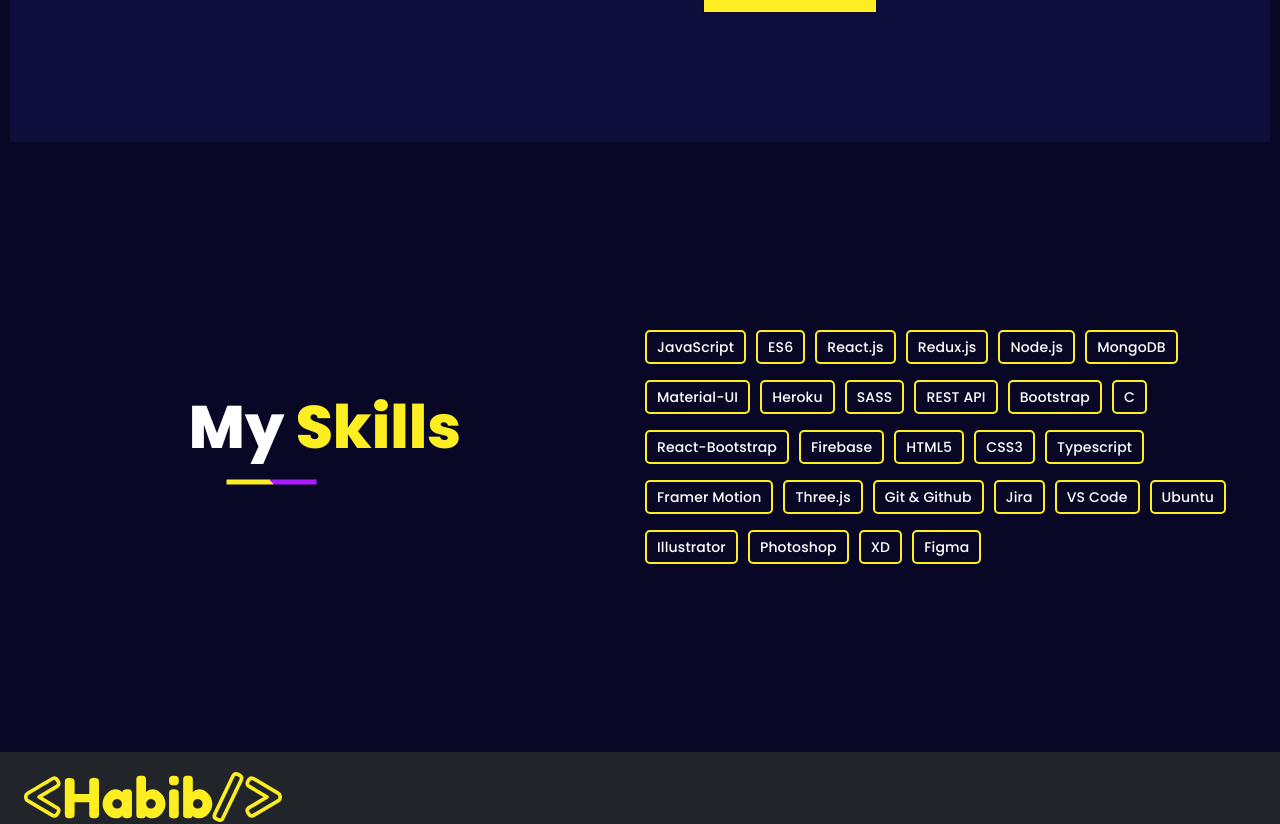
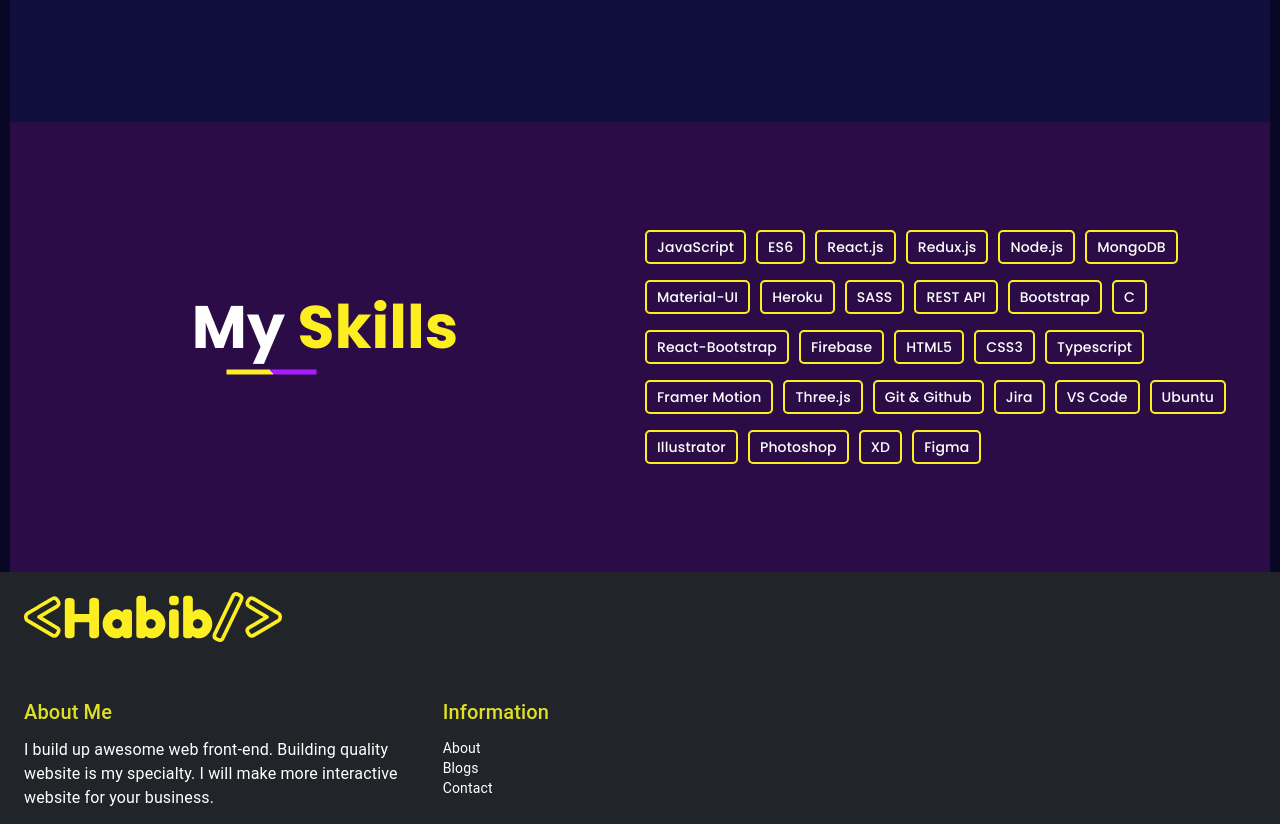
Before and after one commit to habib610/habib-portfolio, a React (Create React App) app: page /about in a window 1280 px wide. Shown: the part 605-1429 px from the top of the page. Built offline with nearby package versions, Linux system fonts and the light colour scheme.

Commit message:
style-changed

```diff
--- a/public/index.html
+++ b/public/index.html
@@ -9,10 +9,7 @@
       name="description"
       content="Web site created using create-react-app"
     />
-    -->
     <link rel="manifest" href="%PUBLIC_URL%/manifest.json" />
-
-
     <title>Habib || Portfolio</title>
   </head>
   <body>
--- a/src/App.css
+++ b/src/App.css
@@ -50,6 +50,7 @@
   display: block;
   bottom: -30%;
   right: 45%;
+  margin-bottom: 10px;
   background: linear-gradient(55deg , #fcee21 50%,#ab1bff 40%);
   transform: translate(-45%, 30%);
 }
@@ -60,9 +61,8 @@
 .title {
   color: white;
   font-size: 50px;
-  font-weight: 800;
+  font-weight: 700;
   font-family: 'Poppins', sans-serif;
-  /* font-family: roboto !important; */
 }
 .title > span {
   color: #fcee21;
--- a/src/components/Contact/ContactMain/ContactMain.js
+++ b/src/components/Contact/ContactMain/ContactMain.js
@@ -11,7 +11,7 @@
     return (
         <div>
             <Box>
-            <Grid container  spacing={3} style={{ marginTop: '0px', padding:"100px 0px", background: ""}}>
+            <Grid container  spacing={3} style={{ marginTop: '0px', padding:"50px 0px", background: ""}}>
            <Container>
                 <Grid item md={12} style={{textAlign: 'center'}}>
                 <Box textAlign="center">
--- a/src/components/Home/Header/Header.css
+++ b/src/components/Home/Header/Header.css
@@ -3,8 +3,8 @@
     background-repeat: no-repeat;
     background-position: center;
     margin-top:-40px !important;
-    padding-top: 80px ;
-    padding-bottom: 80px ;
+    padding-top: 50px ;
+    padding-bottom: 50px ;
     position: relative;
 }
 .myName{
--- a/src/components/Home/HeaderMain/HeaderMain.js
+++ b/src/components/Home/HeaderMain/HeaderMain.js
@@ -60,7 +60,7 @@
                             <Typical
                                 steps={[
                                     'MERN Stack Developer', 3000,
-                                    'Front-End Developer', 3000,
+                                    'Front End Developer', 3000,
                                         'Web Developer', 3000,
                                         500, "Graphic Designer", 3000]}
                                 loop={Infinity}
--- a/src/components/Home/Navbar/ScrollNavbar.js
+++ b/src/components/Home/Navbar/ScrollNavbar.js
@@ -9,7 +9,7 @@
 import Slide from '@material-ui/core/Slide';
 import {  Button,  makeStyles } from '@material-ui/core';
 import logo from '../../../logo_8.svg'
-import { NavLink } from 'react-router-dom';
+import { NavLink, useHistory } from 'react-router-dom';
 import NavDrawer from './NavDrawer';
 import './Navbar.css'
 const useStyles = makeStyles(theme=>({
@@ -58,6 +58,11 @@
 
 export default function ScrollNavbar(props) {
     const classes = useStyles();
+  let history = useHistory()
+
+  const goToHome = () => {
+    history.push('/');
+  }
   return (
     <React.Fragment>
       <CssBaseline />
@@ -66,7 +71,7 @@
         <Container disableGutters>
                 <Toolbar >
                 <Typography style={{flexGrow: '1'}} variant="h6">
-                <img style={{height: '50px'}} src={logo} className={classes.logos} alt="logo"/>
+                <img onClick={ goToHome} style={{height: '40px', cursor: 'pointer'}} src={logo} className={classes.logos} alt="logo"/>
                 </Typography>
                 <div className={classes.sectionDesktop}>
                 <NavLink to="/" className="nav-list-normal" exact   activeClassName="nav-list-active">Home</NavLink>
--- a/src/components/NotFound/NotFound.js
+++ b/src/components/NotFound/NotFound.js
@@ -1,11 +1,16 @@
-import React from 'react';
+import React from "react";
 
 const NotFound = () => {
-    return (
-        <div>
-            <h1>Not Found</h1>
-        </div>
-    );
+  return (
+    <div className="container">
+      <div className="row justify-content-center text-center" style={{color: '#fcee21', height: '100%', padding: "200px 0px"}}>
+          <div className="col-10">
+        <h1 style={{fontSize: "64px", fontWeight: "700"}}>404</h1>
+        <p>Sorry! Page Not Found</p>
+          </div>
+      </div>
+    </div>
+  );
 };
 
 export default NotFound;
--- a/src/components/Projects/ProjectsMain/ProjectsMain.js
+++ b/src/components/Projects/ProjectsMain/ProjectsMain.js
@@ -26,7 +26,7 @@
         img: 'https://iili.io/KrfF8G.jpg',
         description: 'One page E-commerce website for restaurant where you can order your favorite foods. Three catagories of food like Breakfast, Lunch, Dinner are available for you.',
         name: 'Red Onion',
-        used: ["Javascript", "React.Js", "Material-UI", "Bootstrap", "Firebase", "Context API", "HTML5", "CSS3"],
+        used: ["Javascript", "React.Js","HTML5", "Material-UI", "Bootstrap", "Firebase", "Context API",  "CSS3"],
         github:'https://github.com/habib610/red-onion',
         live: 'https://red-onion-5071e.web.app/'
     },
--- a/src/components/Skills/SkillsMain/SkillsMain.css
+++ b/src/components/Skills/SkillsMain/SkillsMain.css
@@ -10,7 +10,8 @@
     cursor: pointer;
 }
 .skills{
-    padding: 80px 0;
+    padding: 50px 0;
+    background-color:#2c0c46;
 }
 .skill-btn2{
     color: white;
--- a/src/components/Skills/SkillsMain/SkillsMain.js
+++ b/src/components/Skills/SkillsMain/SkillsMain.js
@@ -119,7 +119,7 @@
 
 const useStyles = makeStyles({
     root: {
-        padding: '100px 0px',
+        padding: '50px 0px',
         '& .MuiTypography-h3':{
             fontWeight: '700',
             padding: '30px 0px',
```
Also changed, not shown: public/manifest.json, 1 other file (tests, documents, lock files or other folders).
